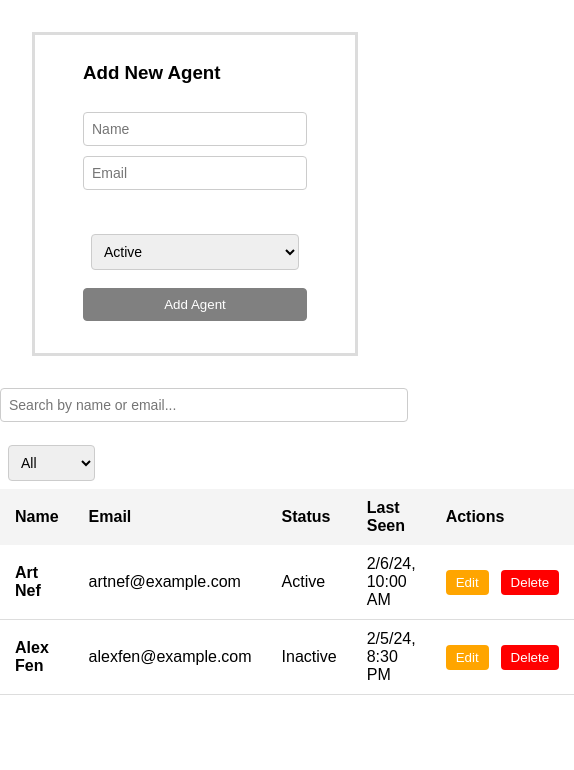
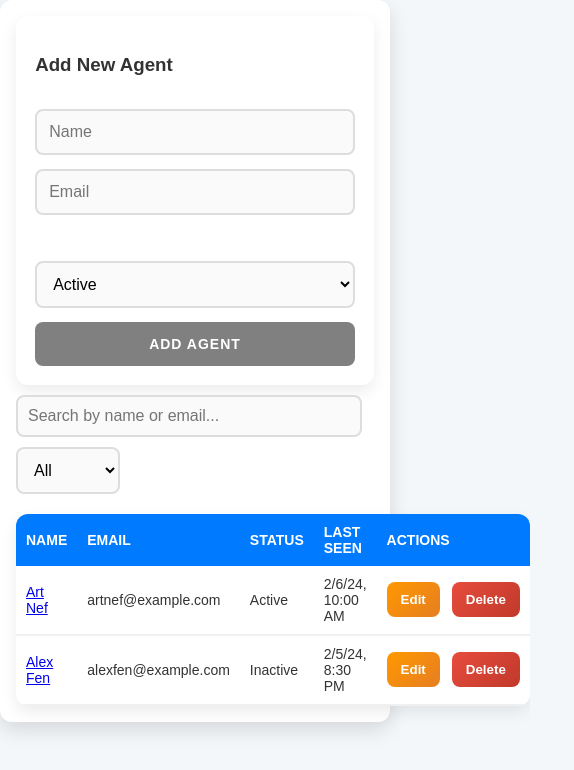
Before and after one commit to neffedych/Espresso-lab, a React (Create React App) app: page / in a window 390 px wide. Shown: the top 770 px of the page, 574 px wide, since content can reach past the window. Built offline with nearby package versions, Linux system fonts and the light colour scheme.

Commit message:
Bonus: Responsive & Mobile Design

```diff
--- a/src/components/AgentList.css
+++ b/src/components/AgentList.css
@@ -1,59 +1,71 @@
+/* Modern, sleek UI with responsive design */
+body {
+    font-family: 'Poppins', sans-serif;
+    background: #f4f7fa;
+    color: #333;
+    margin: 0;
+    padding: 0;
+  }
+
   .container {
-    max-width: 500px;
+    max-width: 550px;
     margin: auto;
-    font-family: Arial, sans-serif;
+    padding: 1.5rem;
+    background: #ffffff;
+    border-radius: 12px;
+    box-shadow: 0 8px 20px rgba(0, 0, 0, 0.12);
+    transition: all 0.3s ease-in-out;
   }
 
   .form {
     display: flex;
     flex-direction: column;
-    gap: 10px;
-    border: solid 3px gainsboro;
-    padding: 0.5rem 3rem 2rem 3rem;
-    margin: 2rem;
+    gap: 14px;
+    padding: 1.8rem;
+    border-radius: 12px;
+    background: #ffffff;
+    box-shadow: 0 6px 15px rgba(0, 0, 0, 0.08);
   }
 
   .input {
-    padding: 8px;
-    font-size: 14px;
-    border: 1px solid #ccc;
-    border-radius: 4px;
+    padding: 12px;
+    font-size: 16px;
+    border: 2px solid #ddd;
+    border-radius: 8px;
+    transition: 0.3s;
+    background: #fafafa;
   }
 
-  .input-wrapper {
-    display: flex;
-    flex-direction: column;
-    align-items: flex-start;
-  }
-
-  .error {
-    border: 1px solid red;
-  }
-
-  .error-message {
-    font-size: 12px;
-    color: red;
-    height: 16px; /* Fixed height to prevent layout shift */
+  .input:focus {
+    border-color: #4caf50;
+    background: #fff;
+    outline: none;
+    box-shadow: 0 0 6px rgba(76, 175, 80, 0.3);
   }
 
   .button {
-    padding: 8px;
-    background-color: rgb(0, 222, 96);
+    padding: 12px;
+    font-size: 16px;
+    font-weight: 600;
+    background: linear-gradient(135deg, #4caf50, #388e3c);
     color: white;
-    border: 1px solid grey;
+    border: none;
     cursor: pointer;
-    border-radius: 4px;
+    border-radius: 8px;
+    transition: 0.3s ease-in-out;
+    text-transform: uppercase;
+    letter-spacing: 1px;
   }
 
   .button:hover {
-    background-color: rgb(0, 210, 91);
+    background: linear-gradient(135deg, #45a049, #2e7d32);
+    transform: scale(1.03);
   }
 
   .button:disabled {
-    background-color: gray;
+    background: gray;
     cursor: not-allowed;
   }
-
 
   .agent-list {
     margin-top: 20px;
@@ -65,99 +77,126 @@
     display: flex;
     justify-content: space-between;
     align-items: center;
-    padding: 10px;
-    border-bottom: 1px solid #ccc;
+    padding: 14px;
+    border-bottom: 2px solid #ececec;
+    background: #fff;
+    border-radius: 8px;
+    box-shadow: 0 4px 10px rgba(0, 0, 0, 0.05);
+    transition: 0.3s ease;
+  }
+
+  .agent-item:hover {
+    background: #f4f4f4;
+    transform: scale(1.02);
+  }
+
+  .edit-button,
+  .delete-button {
+    padding: 10px 14px;
+    border: none;
+    border-radius: 8px;
+    cursor: pointer;
+    font-weight: bold;
+    transition: 0.3s ease-in-out;
   }
 
   .edit-button {
-    background-color: orange;
+    background: linear-gradient(135deg, #ff9800, #e67e22);
     color: white;
-    border: none;
-    padding: 5px 10px;
-    cursor: pointer;
-    border-radius: 4px;
-
   }
 
-  .edit-button:hover{
-    background-color: rgb(233, 151, 0);
-  }
-
-  .button-group {
-    display: flex;
-    gap: .8rem;
-    margin: .7rem;
+  .edit-button:hover {
+    background: linear-gradient(135deg, #e68900, #d35400);
+    transform: scale(1.05);
   }
 
   .delete-button {
-    background-color: red;
+    background: linear-gradient(135deg, #e74c3c, #c0392b);
     color: white;
-    border: none;
-    padding: 5px 10px;
-    cursor: pointer;
-    border-radius: 4px;
   }
 
-  .delete-button:hover{
-    background-color: rgb(237, 0, 0);
-  }
-
-  .table-button{
-    display: "flex";
-    gap: 1rem;
-  }
-
-  .agent-table th,
-.agent-table td {
-  padding: 10px 15px;
-  text-align: left;
+  .delete-button:hover {
+    background: linear-gradient(135deg, #d32f2f, #b71c1c);
+    transform: scale(1.05);
   }
 
   .agent-table {
     border-collapse: collapse;
     width: 100%;
+    margin-top: 20px;
+    background: #fff;
+    border-radius: 12px;
+    overflow: hidden;
+    box-shadow: 0 6px 15px rgba(0, 0, 0, 0.08);
+  }
+
+  .agent-table th,
+  .agent-table td {
+    padding: 14px;
+    text-align: left;
   }
 
   .agent-table th {
-  background-color: #f4f4f4;
+    background: #007bff;
+    color: white;
+    text-transform: uppercase;
+    font-weight: 600;
   }
 
   .agent-table td {
-  border-bottom: 1px solid #ddd;
+    border-bottom: 2px solid #f0f0f0;
+  }
+
+  .agent-table tr:hover {
+    background: #f4f4f4;
+    transition: 0.3s;
   }
 
   .search-bar {
-    margin-bottom: 15px;
-    padding: 8px;
-    width: 100%;
-    border: 1px solid #ccc;
-    border-radius: 4px;
+    margin: 10px 0px;
+    padding: 10px;
+    width: 90%;
+    border: 2px solid #ddd;
+    border-radius: 8px;
+    transition: 0.3s;
+    background: #fafafa;
   }
 
-select{
-    margin: .5rem;
+  .search-bar:focus {
+    border-color: #007bff;
+    box-shadow: 0 0 6px rgba(0, 123, 255, 0.3);
+    outline: none;
   }
 
-.agent-link {
-    text-decoration: none;
-    color: inherit;
-    font-weight: bold;
+  @media (max-width: 600px) {
+    .container {
+      max-width: 95%;
+      padding: 1rem;
     }
 
-  .agent-link:hover {
-    color: #007bff;
+    .form {
+      padding: 1.2rem;
     }
 
-  .back-button{
-    text-decoration: none;
-    background-color: rgb(38, 0, 255);
-    color: white;
-    border: none;
-    padding: 5px 10px;
-    cursor: pointer;
-    border-radius: 4px;
+    .button {
+      padding: 14px;
+      font-size: 14px;
     }
 
-  .back-button:hover{
-    background-color: rgb(34, 0, 224);
+    .agent-item {
+      flex-direction: column;
+      align-items: flex-start;
     }
+
+    .button-group {
+      width: 100%;
+      display: flex;
+      justify-content: space-between;
+    }
+
+    .agent-table th,
+    .agent-table td {
+      padding: 10px;
+      font-size: 14px;
+    }
+  }
```
Also changed, not shown: 1 other file (tests, documents, lock files or other folders). Lines whose indentation alone changed are shown as unchanged.
